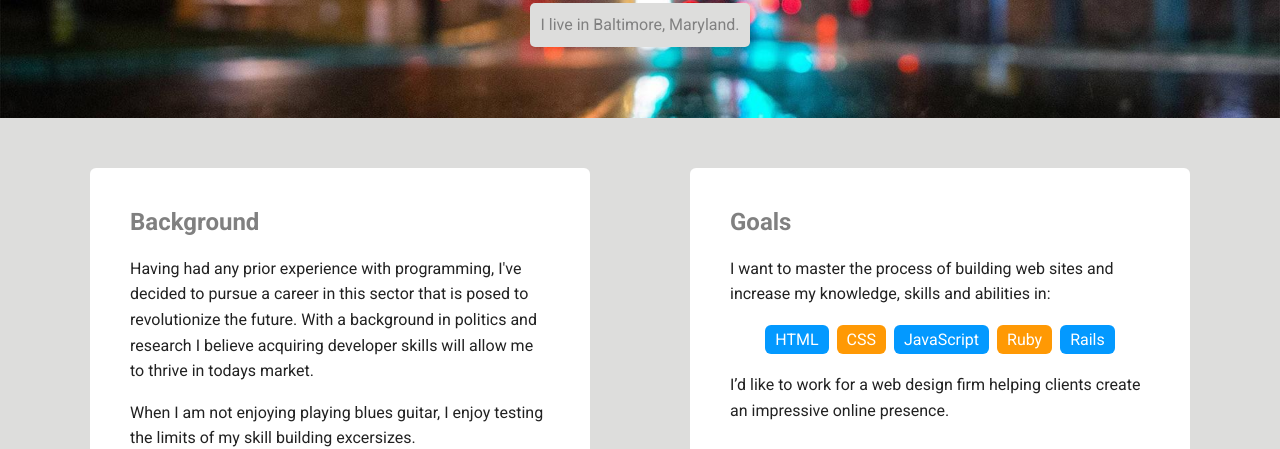
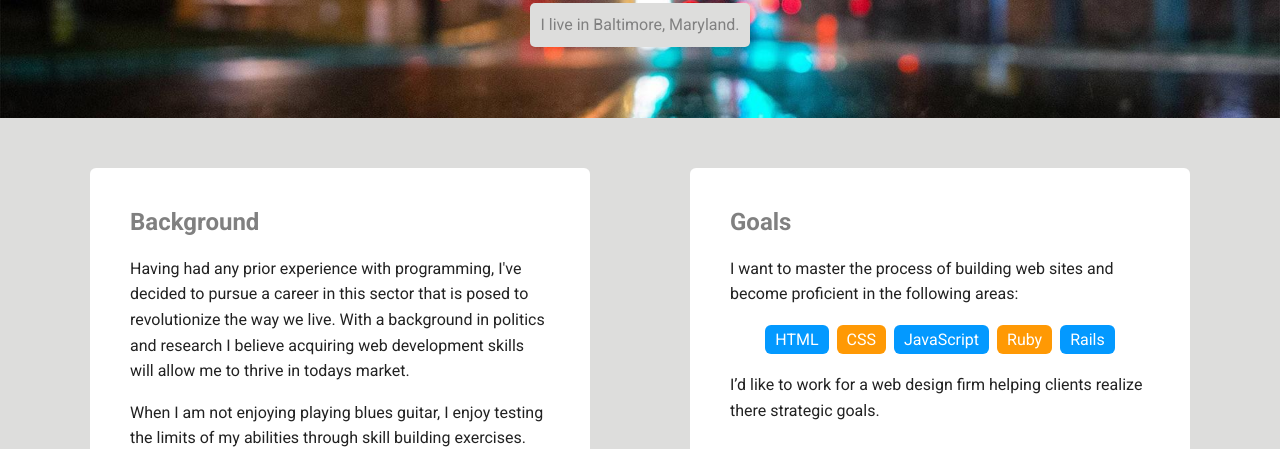
Before and after one commit to Shervonrs/TechDegree-Project-1, a plain HTML site: page index.html in a window 1280 px wide. Shown: the part 352-801 px from the top of the page. Drawn offline with Linux system fonts and the light colour scheme; a web font is replaced by a local one.

Commit message:
Text edit

```diff
--- a/index.html
+++ b/index.html
@@ -25,13 +25,13 @@
     <main class="flex">
       <div class="card">
         <h2 class="white">Background</h2>
-        <p> Having had any prior experience with programming, I've decided to pursue a career in this sector that is posed to revolutionize the future. With a background in politics and research I believe acquiring developer skills will allow me to thrive in todays market.</p>
-        <p> When I am not enjoying playing blues guitar, I enjoy testing the limits of my skill building excersizes. </p>
+        <p> Having had any prior experience with programming, I've decided to pursue a career in this sector that is posed to revolutionize the way we live. With a background in politics and research I believe acquiring web development skills will allow me to thrive in todays market.</p>
+        <p> When I am not enjoying playing blues guitar, I enjoy testing the limits of my abilities through skill building exercises. </p>
       </div>
 
       <div class="card">
         <h2 class="white">Goals</h2>
-        <p>I want to master the process of building web sites and increase my knowledge, skills and abilities in:</p>
+        <p>I want to master the process of building web sites and become proficient in the following areas:</p>
         <ul class="skills">
           <li>HTML</li>
           <li>CSS</li>
@@ -39,7 +39,7 @@
           <li>Ruby</li>
           <li>Rails</li>
         </ul>
-        <p>I’d like to work for a web design firm helping clients create an impressive online presence.</p>
+        <p>I’d like to work for a web design firm helping clients realize there strategic goals.</p>
       </div>
 
     </main>
```
